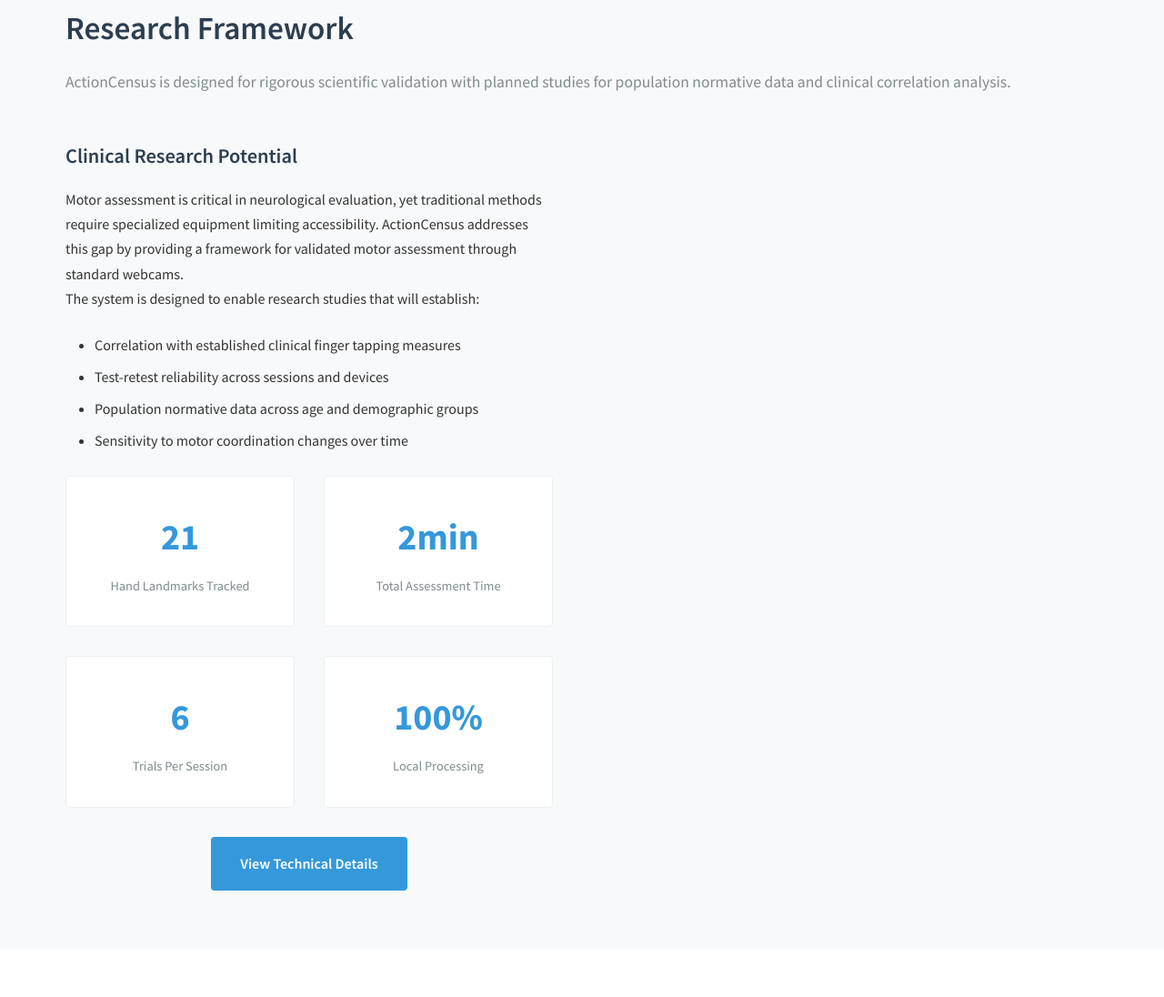
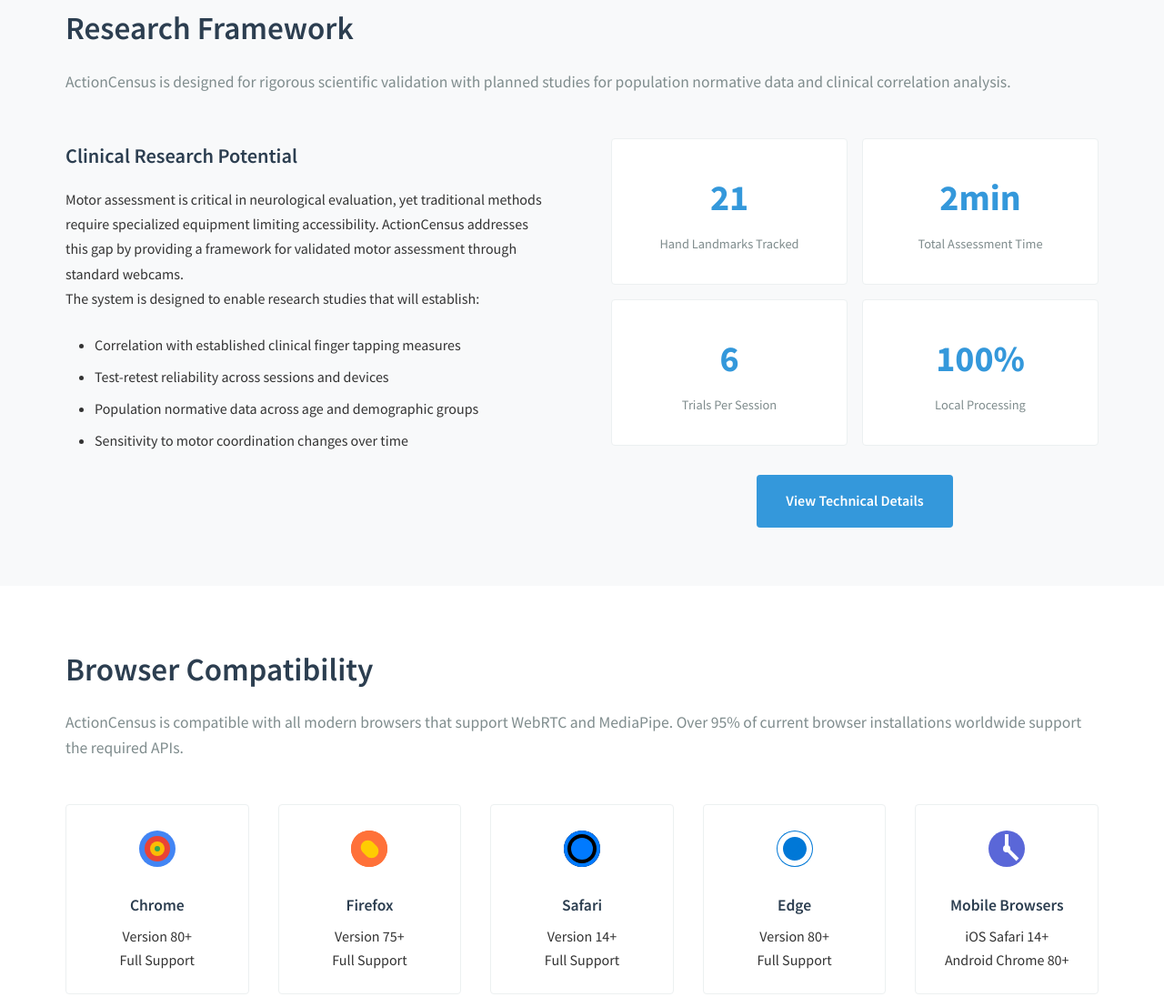
Before and after one commit to ShadowCoder1/ActionCensus.home, a plain HTML site: page index.html in a window 1280 px wide. Shown: the part 1333-2429 px from the top of the page at 91% size. Drawn offline with Linux system fonts and the light colour scheme.

Commit message:
Update index.html

```diff
--- a/index.html
+++ b/index.html
@@ -200,10 +200,16 @@
             margin-bottom: 0.5rem;
         }
 
+        .research-sidebar {
+            display: flex;
+            flex-direction: column;
+            justify-content: flex-start;
+        }
+
         .stats-grid {
             display: grid;
             grid-template-columns: 1fr 1fr;
-            gap: 2rem;
+            gap: 1rem;
         }
 
         .stat-item {
@@ -457,6 +463,9 @@
                                             <li>Population normative data across age and demographic groups</li>
                                             <li>Sensitivity to motor coordination changes over time</li>
                                         </ul>
+                                    </div>
+
+                                    <div class="research-sidebar">
                                         <div class="stats-grid">
                                             <div class="stat-item">
                                                 <span class="stat-number">21</span>
@@ -478,6 +487,7 @@
 
                                         <div style="margin-top: 2rem; text-align: center;">
                                             <a href="technical.html" class="demo-button">View Technical Details</a>
+                                        </div>
                                     </div>
                 </div>
             </div>
```
Lines whose indentation alone changed are shown as unchanged.
